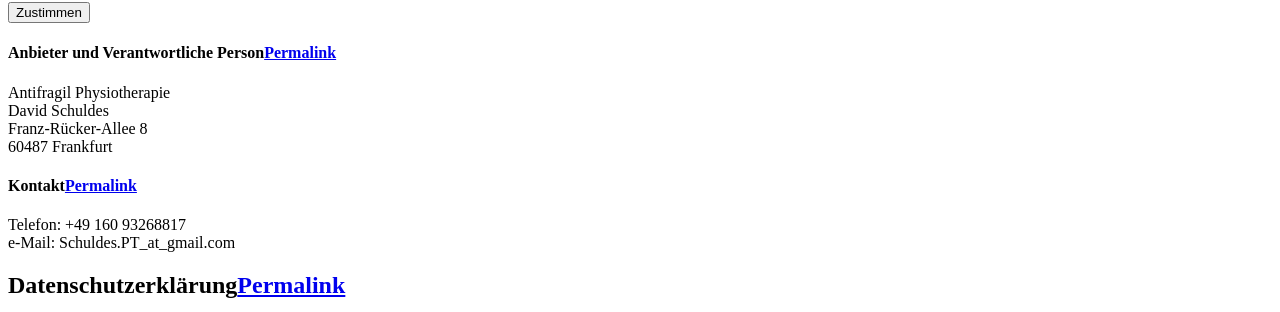
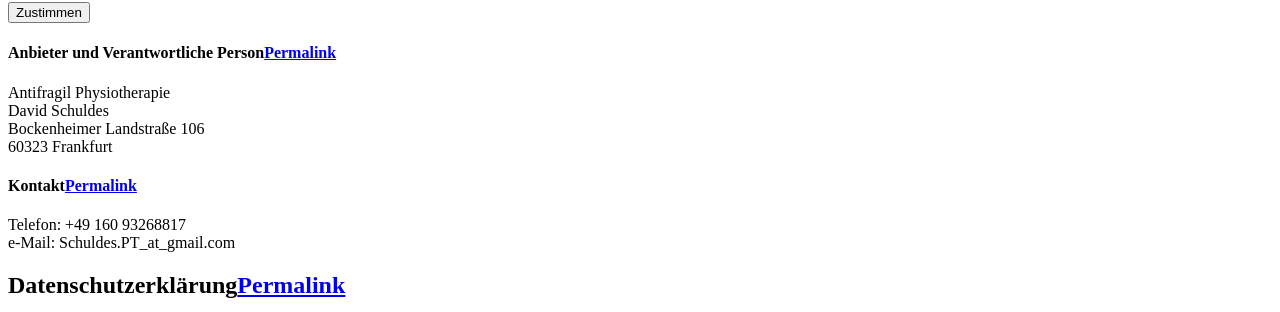
Before and after one commit to perstarke-webdev/antifragil-site, a Jekyll site: the page built from _pages/imprint.md, in a window 1280 px wide. Shown: the part 232-544 px from the top of the page. Built offline with Jekyll 4.4.1, drawn with Linux system fonts in a browser that asks for light colours; cached includes are drawn as plain includes; some web fonts are replaced.

Commit message:
Update imprint.md

```diff
--- a/_pages/imprint.md
+++ b/_pages/imprint.md
@@ -7,8 +7,8 @@
 #### Anbieter und Verantwortliche Person
 Antifragil Physiotherapie
 David Schuldes
-Franz-Rücker-Allee 8
-60487 Frankfurt
+Bockenheimer Landstraße 106
+60323 Frankfurt
 
 
 #### Kontakt
```
